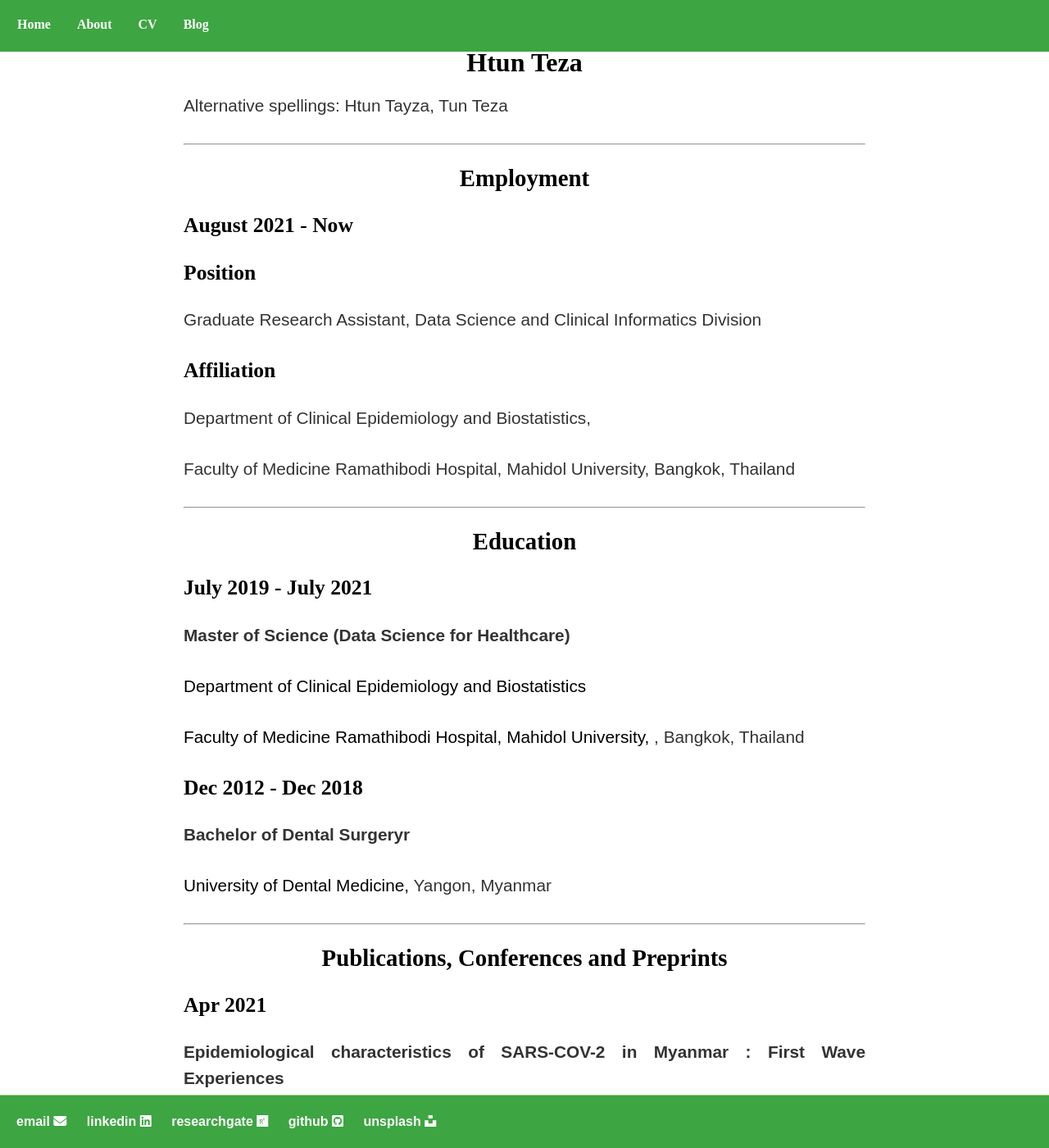
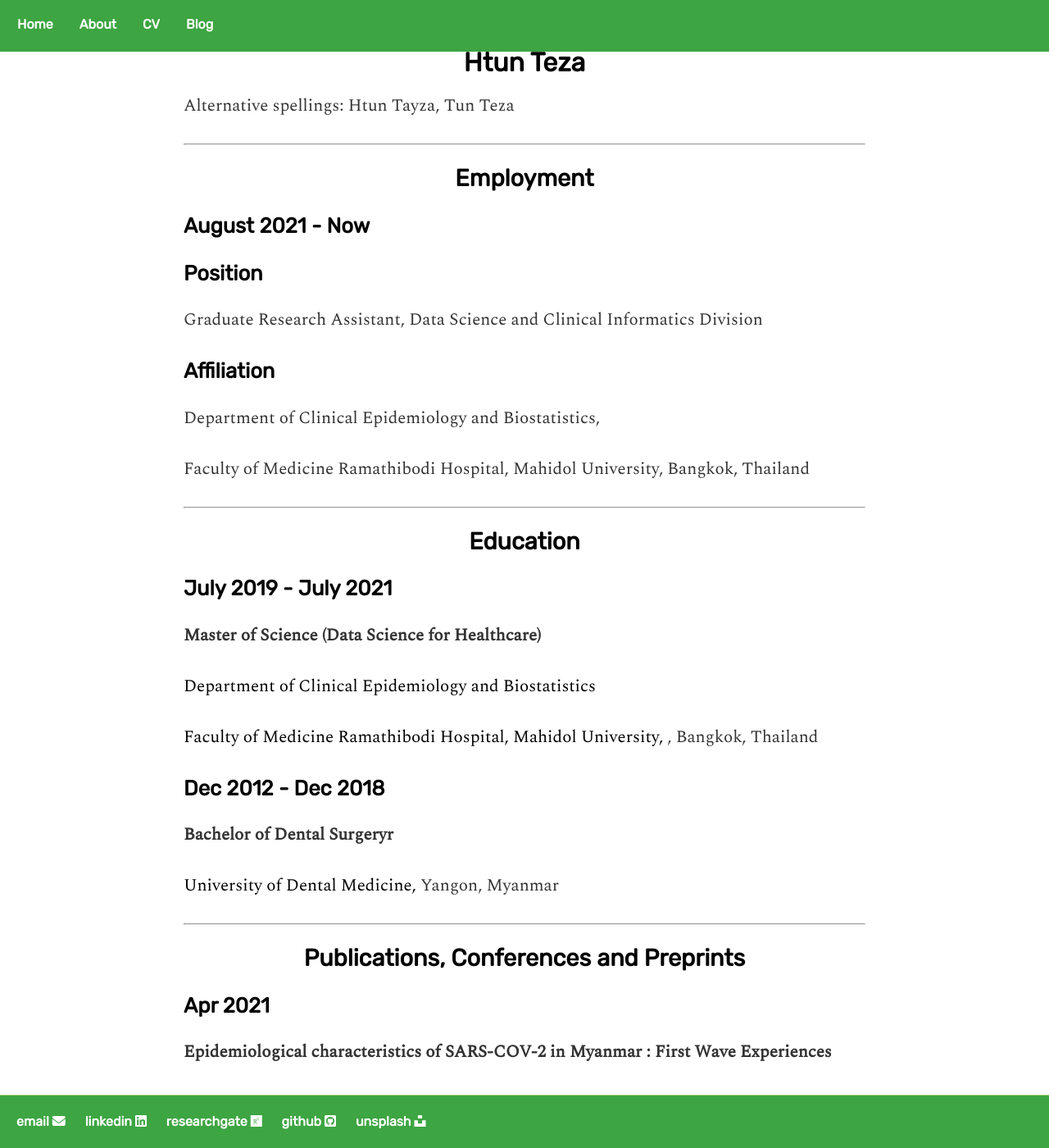
Before and after one commit to finerbrighterlighter/finerbrighterlighter.github.io, a Jekyll site: the page built from cv/index.html, in a window 1280 px wide and 1400 px high. Shown: the whole window at 82% size. Built offline with Jekyll 4.4.1, drawn with Linux system fonts in a browser that asks for light colours; nearby versions of some CDN libraries.

Commit message:
Update main.css

```diff
--- a/css/main.css
+++ b/css/main.css
@@ -1,6 +1,6 @@
 body {
     margin-top: 200px;
-    font-family: "Cutive Mono", sans-serif;
+    font-family: Spectral, serif;
     margin: 60px auto;
     text-align: justify;
     text-justify: inter-word;
@@ -31,7 +31,7 @@ body {
   text-align: center;
   padding: 14px 16px;
   text-decoration: none;
-  font-family: "Major Mono Display", serif;
+  font-family: Rubik, sans-serif;
   font-weight: bold;
   border-bottom: 3px solid transparent;
 }
@@ -46,7 +46,7 @@ body {
 
 nav ul, footer ul {
     color: red;
-    font-family: "Cutive Mono", sans-serif;
+    font-family: Rubik, sans-serif;
     padding: 0px;
     list-style: none;
     font-weight: bold;
@@ -68,19 +68,19 @@ a:hover {
 
 h1 {
     font-size: 2em;
-    font-family: "Major Mono Display", serif;
+    font-family: Rubik, sans-serif;
     text-align: center;
 }
 
 h2 {
     font-size: 1.8em;
-    font-family: "Major Mono Display", serif;
+    font-family: Rubik, sans-serif;
     text-align: center;
 }
 
 h3 {
     font-size: 1.6em;
-    font-family: "Major Mono Display", serif;
+    font-family: Rubik, sans-serif;
     text-align: left;
 }
 
```
